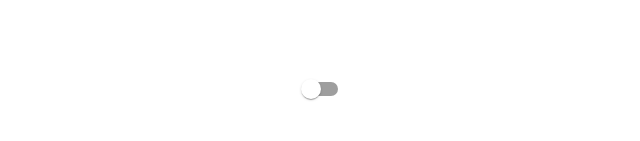
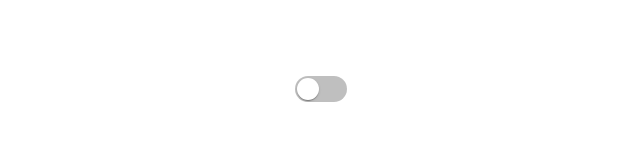
Before and after one commit to jooohyunpark/useless-button, a Next.js app: page / in a window 1280 px wide. Shown: the part 311-452 px from the top of the page, without its empty margins (319-959 px from the left). Built offline with nearby package versions, Linux system fonts and the light colour scheme.

Commit message:
add style

```diff
--- a/src/component/Button/index.js
+++ b/src/component/UselessButton/index.js
@@ -1,8 +1,7 @@
 import { useEffect, useState } from "react";
-import Switch, { SwitchProps } from "@mui/material/Switch";
-import styles from "./index.module.scss";
+import { Button } from "./styles";
 
-export default function Button() {
+export default function UselessButton() {
   const [checked, setChecked] = useState(false);
 
   const handleChange = (event) => {
@@ -23,5 +22,5 @@ export default function Button() {
     };
   }, [checked]);
 
-  return <Switch checked={checked} onChange={handleChange} />;
+  return <Button checked={checked} onChange={handleChange} disableRipple />;
 }
--- /dev/null
+++ b/src/component/UselessButton/styles.js
@@ -0,0 +1,56 @@
+import { styled } from "@mui/material/styles";
+import Switch from "@mui/material/Switch";
+
+const thumbSize = 22;
+const margin = 2;
+const trackWidth = 52;
+const trackHeight = thumbSize + margin * 2;
+const color = "#33cf4d";
+
+export const Button = styled((props) => (
+  <Switch focusVisibleClassName=".Mui-focusVisible" {...props} />
+))(({ theme }) => ({
+  width: trackWidth,
+  height: trackHeight,
+  padding: 0,
+  "& .MuiSwitch-switchBase": {
+    padding: 0,
+    margin,
+    transitionDuration: "300ms",
+    "&.Mui-checked": {
+      transform: `translateX(${trackWidth - thumbSize - margin * 2}px)`,
+      color: "#fff",
+      "& + .MuiSwitch-track": {
+        backgroundColor: color,
+        opacity: 1,
+        border: 0,
+      },
+      "&.Mui-disabled + .MuiSwitch-track": {
+        opacity: 0.5,
+      },
+    },
+    "&.Mui-focusVisible .MuiSwitch-thumb": {
+      color: color,
+      border: "6px solid #fff",
+    },
+    "&.Mui-disabled .MuiSwitch-thumb": {
+      color: theme.palette.grey[100],
+    },
+    "&.Mui-disabled + .MuiSwitch-track": {
+      opacity: 0.7,
+    },
+  },
+  "& .MuiSwitch-thumb": {
+    boxSizing: "border-box",
+    width: thumbSize,
+    height: thumbSize,
+  },
+  "& .MuiSwitch-track": {
+    borderRadius: trackHeight / 2,
+    backgroundColor: "rgba(0,0,0,.25)",
+    opacity: 1,
+    transition: theme.transitions.create(["background-color"], {
+      duration: 500,
+    }),
+  },
+}));
--- a/src/pages/index.js
+++ b/src/pages/index.js
@@ -1,5 +1,5 @@
 import Head from "next/head";
-import Button from "@/component/Button";
+import UselessButton from "@/component/UselessButton";
 import styles from "@/styles/main.module.scss";
 
 export default function Home() {
@@ -11,7 +11,7 @@ export default function Home() {
         <meta name="viewport" content="width=device-width, initial-scale=1" />
       </Head>
       <main className={styles.main}>
-        <Button />
+        <UselessButton />
       </main>
     </>
   );
```
Also changed, not shown: src/component/Button/index.module.scss (deleted).
